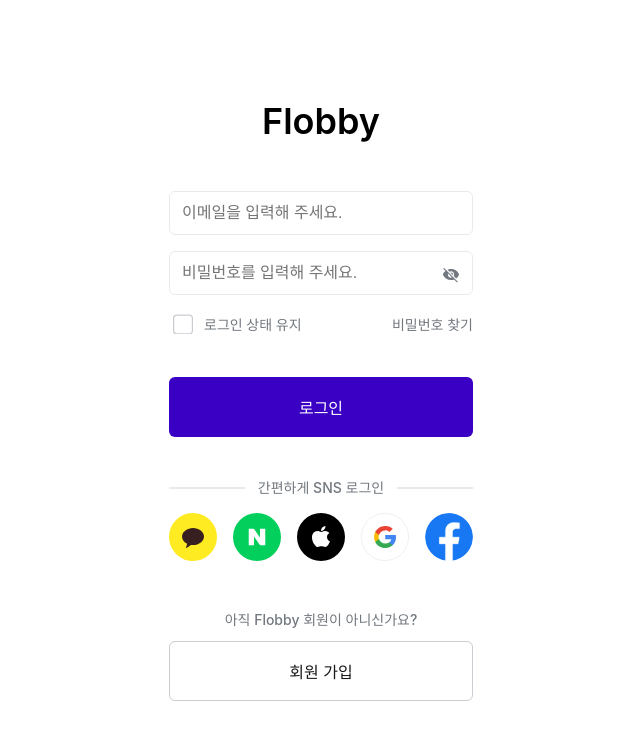
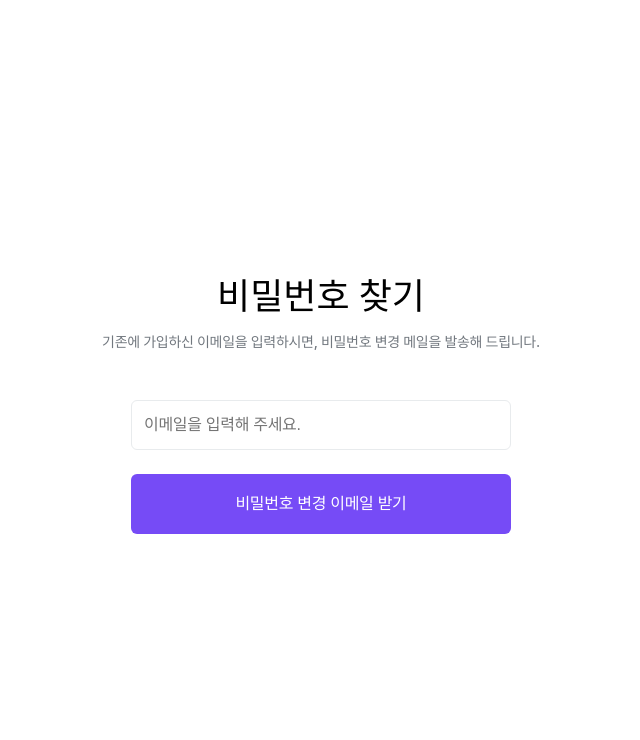
Before and after one commit to kelvin3476/Flobby, a React (Vite) app: page / in a window 1280 px wide. Shown: the top 740 px of the page, without its empty margins (319-959 px from the left). Built offline with nearby package versions, Linux system fonts and the light colour scheme.

Commit message:
Design: 비밀번호 찾기 페이지 1차  퍼블 작업

```diff
--- a/src/App.tsx
+++ b/src/App.tsx
@@ -1,11 +1,12 @@
-import React from "react";
-import Login from "./pages/Login";
+import React from 'react';
+import Login from './pages/Login';
 import './App.css';
+import ForgotPassword from './pages/ForgotPassword';
 
 function App() {
   return (
     <>
-      <Login />
+      <ForgotPassword />
     </>
   );
 }
--- /dev/null
+++ b/src/pages/ForgotPassword.tsx
@@ -0,0 +1,53 @@
+import '../styles/login/ForgotPassword.scss';
+import React from 'react';
+
+import Header from '../components/login/Header.js';
+import Input from '../components/input/Input';
+import Button from '../components/button/Button';
+
+import useLoginForm from '../hooks/login/useLoginForm';
+
+const ForgotPassword = () => {
+  const {
+    email,
+    isEmailValid,
+    emailError,
+    handleEmailBlur,
+    handleEmailChange,
+  } = useLoginForm();
+
+  return (
+    <div className="passfind-container">
+      <div className="passfind-title">
+        <Header headerTitle="비밀번호 찾기" />
+        <span>
+          기존에 가입하신 이메일을 입력하시면, 비밀번호 변경 메일을 발송해
+          드립니다.
+        </span>
+      </div>
+
+      <main>
+        <div className="input-container">
+          <label>
+            <Input
+              type="text"
+              value={email}
+              onChange={handleEmailChange}
+              onBlur={handleEmailBlur}
+              isValid={isEmailValid}
+              errorMessage={emailError}
+              placeholder="이메일을 입력해 주세요."
+            />
+          </label>
+          <Button
+            className="GetEmail-button"
+            title="비밀번호 변경 이메일 받기"
+            onClick={() => console.log('이메일 받기 버튼 클릭!!')}
+          />
+        </div>
+      </main>
+    </div>
+  );
+};
+
+export default ForgotPassword;
--- a/src/styles/login/Footer.scss
+++ b/src/styles/login/Footer.scss
@@ -5,7 +5,7 @@
   gap: 12px;
 
   > span {
-    color: #72787F;
+    color: #72787f;
     font-size: 14px;
     font-style: normal;
     font-weight: 500;
@@ -14,7 +14,7 @@
   .signup-button {
     cursor: pointer;
     background-color: #fff;
-    border: 1.3px solid #C9CDD2;
+    border: 1.3px solid #c9cdd2;
     border-radius: 6px;
     padding: 12px 10px;
     height: 60px;
--- /dev/null
+++ b/src/styles/login/ForgotPassword.scss
@@ -0,0 +1,110 @@
+.passfind-container {
+  display: flex;
+  flex-direction: column;
+  width: 100%;
+  height: 100%;
+  align-items: center;
+
+  .passfind-title {
+    display: flex;
+    flex-direction: column;
+    gap: 12px;
+
+    Header {
+      font-size: 24px;
+      font-style: normal;
+      font-weight: 600;
+      line-height: 140%;
+      letter-spacing: -0.3px;
+    }
+    > span {
+      color: #72787f;
+      font-size: 14px;
+      font-style: normal;
+      font-weight: 500;
+      line-height: 150%;
+      letter-spacing: -0.3px;
+      margin-top: 0;
+      margin-bottom: 48px;
+    }
+  }
+
+  main {
+    .input-container {
+      display: flex;
+      flex-direction: column;
+      width: 380px;
+
+      > label {
+        position: relative;
+        display: flex;
+        flex-direction: column;
+        > input {
+          flex: 1;
+          border: 1px solid #e8ebed;
+          border-radius: 6px;
+          padding: 12px;
+
+          color: #9ea4aa;
+          font-size: 16px;
+          font-style: normal;
+          font-weight: 500;
+          line-height: 150%;
+          letter-spacing: -0.3px;
+        }
+        > input:focus {
+          outline: none;
+          border: 1px solid #191919;
+          color: #191919;
+        }
+
+        .reset {
+          display: none;
+          position: absolute;
+          right: 10px;
+          top: 14px;
+          background-image: url('../../assets/svg/login/login_reset_button.svg');
+          width: 20px;
+          height: 20px;
+          border: none;
+          background-color: transparent;
+          cursor: pointer;
+        }
+
+        &:focus-within > .reset {
+          display: block;
+        }
+      }
+
+      > label > input.error {
+        border: 1px solid #f94e51;
+      }
+
+      .error-message {
+        text-align: start;
+        color: #f94e51;
+        font-size: 14px;
+        font-style: normal;
+        font-weight: 500;
+        margin-top: 6px;
+      }
+      .GetEmail-button {
+        cursor: pointer;
+        border: none;
+        height: 60px;
+        width: 380px;
+        padding: 12px 10px;
+        border-radius: 6px;
+        background-color: #764bf6;
+        margin-top: 24px;
+
+        color: white;
+        font-size: 16px;
+        font-style: normal;
+        font-weight: 600;
+        line-height: 150%;
+        letter-spacing: -0.3px;
+      }
+    }
+  }
+}
--- a/src/styles/login/Login.scss
+++ b/src/styles/login/Login.scss
@@ -26,7 +26,7 @@
         > input {
           flex: 1;
           padding: 12px;
-          border: 1px solid #E8EBED;
+          border: 1px solid #e8ebed;
           border-radius: 6px;
 
           color: #191919;
@@ -44,7 +44,7 @@
           position: absolute;
           right: 10px;
           top: 11px;
-          background-image: url("../../assets/svg/login/login_password_hide.svg");
+          background-image: url('../../assets/svg/login/login_password_hide.svg');
           width: 24px;
           height: 24px;
           border: none;
@@ -52,7 +52,7 @@
           cursor: pointer;
 
           &.active {
-            background-image: url("../../assets/svg/login/login_password_show.svg");
+            background-image: url('../../assets/svg/login/login_password_show.svg');
           }
         }
 
@@ -61,7 +61,7 @@
           position: absolute;
           right: 10px;
           top: 12.25px;
-          background-image: url("../../assets/svg/login/login_reset_button.svg");
+          background-image: url('../../assets/svg/login/login_reset_button.svg');
           width: 20px;
           height: 20px;
           border: none;
@@ -74,7 +74,7 @@
           position: absolute;
           right: 40px;
           top: 12.25px;
-          background-image: url("../../assets/svg/login/login_reset_button.svg");
+          background-image: url('../../assets/svg/login/login_reset_button.svg');
           width: 20px;
           height: 20px;
           border: none;
@@ -90,12 +90,12 @@
       }
 
       > label > input.error {
-        border: 1px solid #F94E51;
+        border: 1px solid #f94e51;
       }
 
       .error-message {
         text-align: start;
-        color: #F94E51;
+        color: #f94e51;
         font-size: 14px;
         font-style: normal;
         font-weight: 500;
@@ -113,32 +113,31 @@
           align-items: center;
           gap: 8px;
 
-          > input[type="checkbox"] {
+          > input[type='checkbox'] {
             cursor: pointer;
             -webkit-appearance: none;
             -moz-appearance: none;
             appearance: none;
-            background-image: url("../../assets/svg/login/login_checkbox_unchecked.svg");
+            background-image: url('../../assets/svg/login/login_checkbox_unchecked.svg');
             width: 20px;
             height: 20px;
           }
 
-          > input[type="checkbox"]:checked {
-            background-image: url("../../assets/svg/login/login_checkbox_checked.svg");
+          > input[type='checkbox']:checked {
+            background-image: url('../../assets/svg/login/login_checkbox_checked.svg');
           }
 
           > label {
-            color: #72787F;
+            color: #72787f;
             font-size: 14px;
             font-style: normal;
             font-weight: 500;
           }
-
         }
 
         > span {
           cursor: pointer;
-          color: #72787F;
+          color: #72787f;
           font-size: 14px;
           font-style: normal;
           font-weight: 500;
@@ -148,7 +147,7 @@
 
     .login-button {
       cursor: pointer;
-      background: #3A00C3;
+      background: #3a00c3;
       border: none;
       border-radius: 6px;
       padding: 12px 10px;
@@ -166,7 +165,7 @@
       gap: 16px;
 
       .social-login-title {
-        color: #72787F;
+        color: #72787f;
         font-size: 14px;
         font-style: normal;
         font-weight: 500;
@@ -177,7 +176,7 @@
       .social-login-title::before,
       .social-login-title::after {
         content: '';
-        background-color: #E8EBED;
+        background-color: #e8ebed;
         display: block;
         height: 1.5px;
         position: absolute;
@@ -202,7 +201,7 @@
           cursor: pointer;
           border: none;
           background-color: #fff;
-          background-image: url("../../assets/svg/login/login_kakao.svg");
+          background-image: url('../../assets/svg/login/login_kakao.svg');
           width: 48px;
           height: 48px;
           flex-shrink: 0;
@@ -212,7 +211,7 @@
           cursor: pointer;
           border: none;
           background-color: #fff;
-          background-image: url("../../assets/svg/login/login_naver.svg");
+          background-image: url('../../assets/svg/login/login_naver.svg');
           width: 48px;
           height: 48px;
           flex-shrink: 0;
@@ -222,7 +221,7 @@
           cursor: pointer;
           border: none;
           background-color: #fff;
-          background-image: url("../../assets/svg/login/login_apple.svg");
+          background-image: url('../../assets/svg/login/login_apple.svg');
           width: 48px;
           height: 48px;
           flex-shrink: 0;
@@ -232,7 +231,7 @@
           cursor: pointer;
           border: none;
           background-color: #fff;
-          background-image: url("../../assets/svg/login/login_google.svg");
+          background-image: url('../../assets/svg/login/login_google.svg');
           width: 48px;
           height: 48px;
           flex-shrink: 0;
@@ -242,7 +241,7 @@
           cursor: pointer;
           border: none;
           background-color: #fff;
-          background-image: url("../../assets/svg/login/login_facebook.svg");
+          background-image: url('../../assets/svg/login/login_facebook.svg');
           width: 48px;
           height: 48px;
           flex-shrink: 0;
@@ -250,5 +249,4 @@
       }
     }
   }
-
 }
```
Also changed, not shown: src/components/login/Header.tsx (+5 -7 lines), src/styles/login/Header.scss (line endings or trailing spaces).
